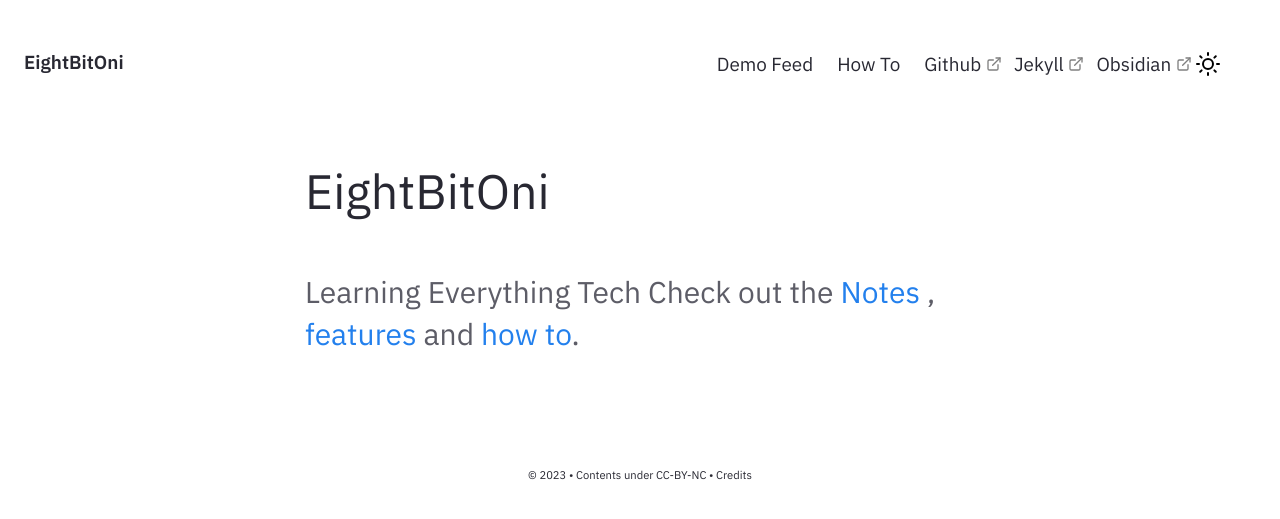
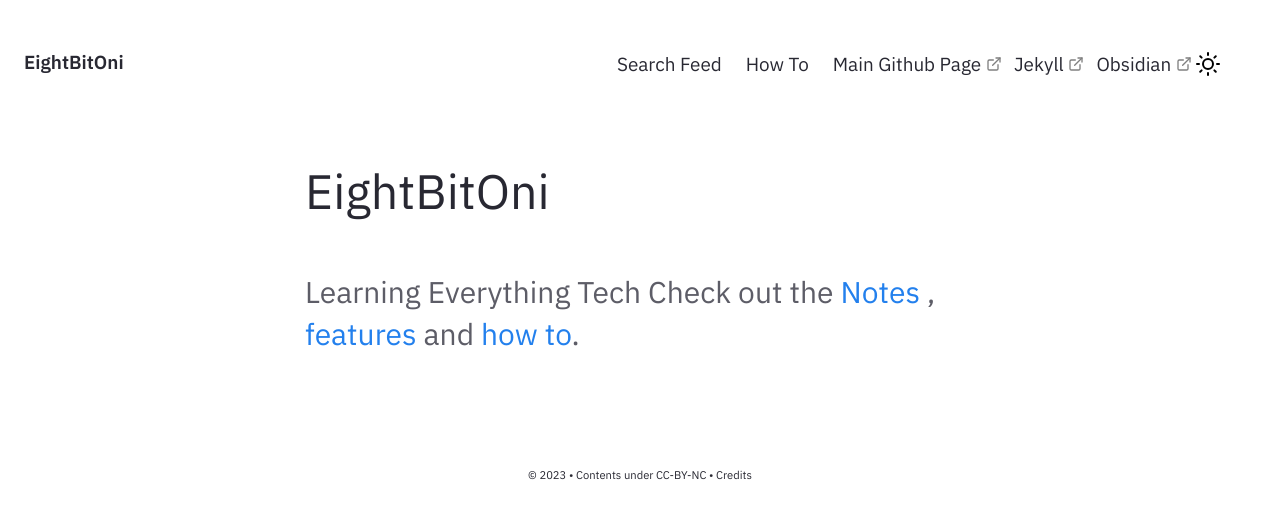
Before and after one commit to EightBitOni/git-old, a Jekyll site: the page built from pages/index.md, in a window 1280 px wide. Shown: the top 519 px of the page. Built offline with Jekyll 4.4.1, drawn with Linux system fonts in a browser that asks for light colours.

Commit message:
Update Nav.html

```diff
--- a/_includes/Nav.html
+++ b/_includes/Nav.html
@@ -54,13 +54,13 @@
     <div id="navbarBasicExample" class="navbar-menu">
       <div class="navbar-start">
         <a href="{{'/notes' | relative_url}}" class="navbar-item">
-          Demo Feed
+          Search Feed
         </a>
         <a href="../post/how-to" class="navbar-item">
           How To
         </a>
-        <a href="https://github.com/Jekyll-Garden/jekyll-garden.github.io" target="_blank" class="navbar-item">
-          Github
+        <a href="https://github.com/EightBitOni" target="_blank" class="navbar-item">
+         Main Github Page
         </a>
         <a href="https://jekyllrb.com/" target="_blank" class="navbar-item">
           Jekyll
```
